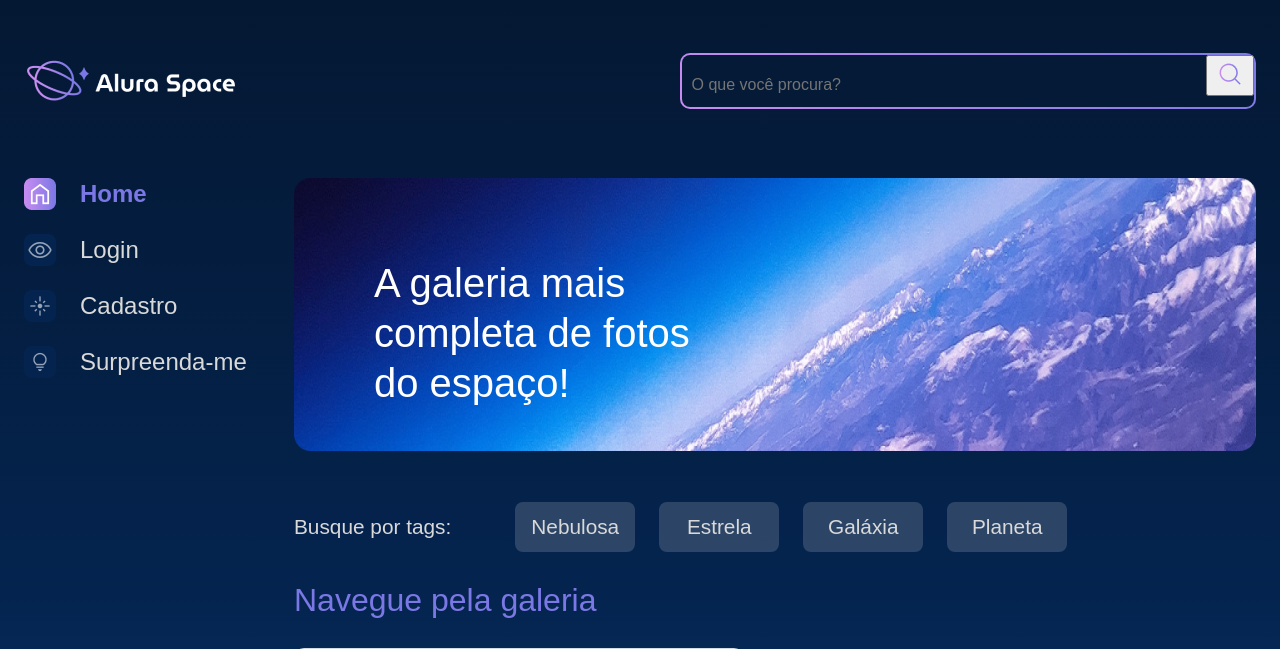
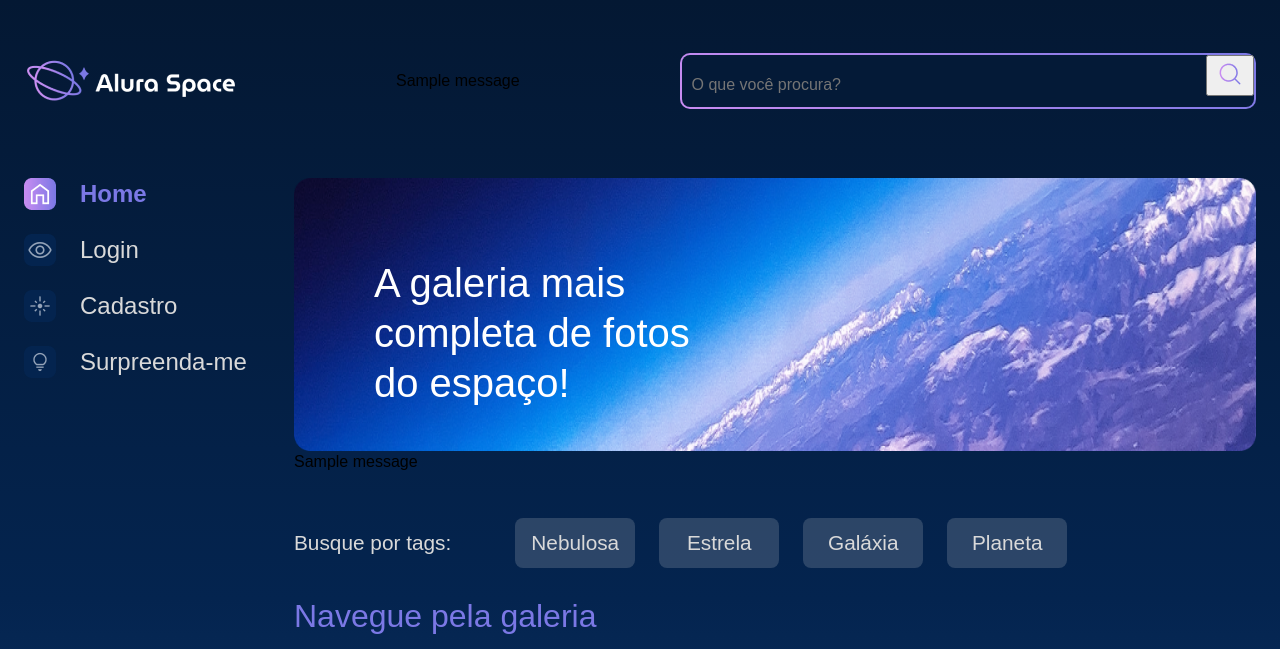
Before and after one commit to KaioVinicios/Alura, a Django app: page / in a window 1280 px wide. Shown: the top 649 px of the page. Run offline with Django 5.2, Linux system fonts and the light colour scheme; tables that the repository leaves empty hold one stand-in row (values such as "Sample post"); grey boxes marked "Sample" are stand-in pictures; one stand-in notice (Sample message) is shown.

Commit message:
Adicionando messages para cadastro e login.

```diff
--- a/AluraSpace/templates/galeria/index.html
+++ b/AluraSpace/templates/galeria/index.html
@@ -4,6 +4,11 @@
             <section class="conteudo">
                 <section class="banner">
                     <img class="banner__imagem" src="{% static '/assets/imagens/Banner(2).png' %}" alt="banner Alura Space">
+                    {% for message in messages %}
+                        <div class="alert alert-primary" role="alert">
+                            <p id='messages'>{{ message }}</p>
+                        </div>
+                    {% endfor %}
                     <h1 class="banner__titulo"> A galeria mais completa de fotos do espaço!</h1>
                 </section>
                 <section class="tags">
--- a/AluraSpace/templates/galeria/partials/_menu.html
+++ b/AluraSpace/templates/galeria/partials/_menu.html
@@ -2,6 +2,11 @@
 <div class="pagina-inicial">
     <header class="cabecalho">
         <img src="{% static '/assets/logo/Logo(2).png' %}" alt="Logo da Alura Space" />
+        {% for message in messages %}
+            <div class="alert alert-primary" role="alert">
+                <p id='messages'>{{ message }}</p>
+            </div>
+        {% endfor %}
         <div class="cabecalho__busca">
             <div class="busca__fundo">
                 <form action="{% url 'buscar' %}">
```
Also changed, not shown: AluraSpace/usuarios/views.py (+37 -10 lines).
